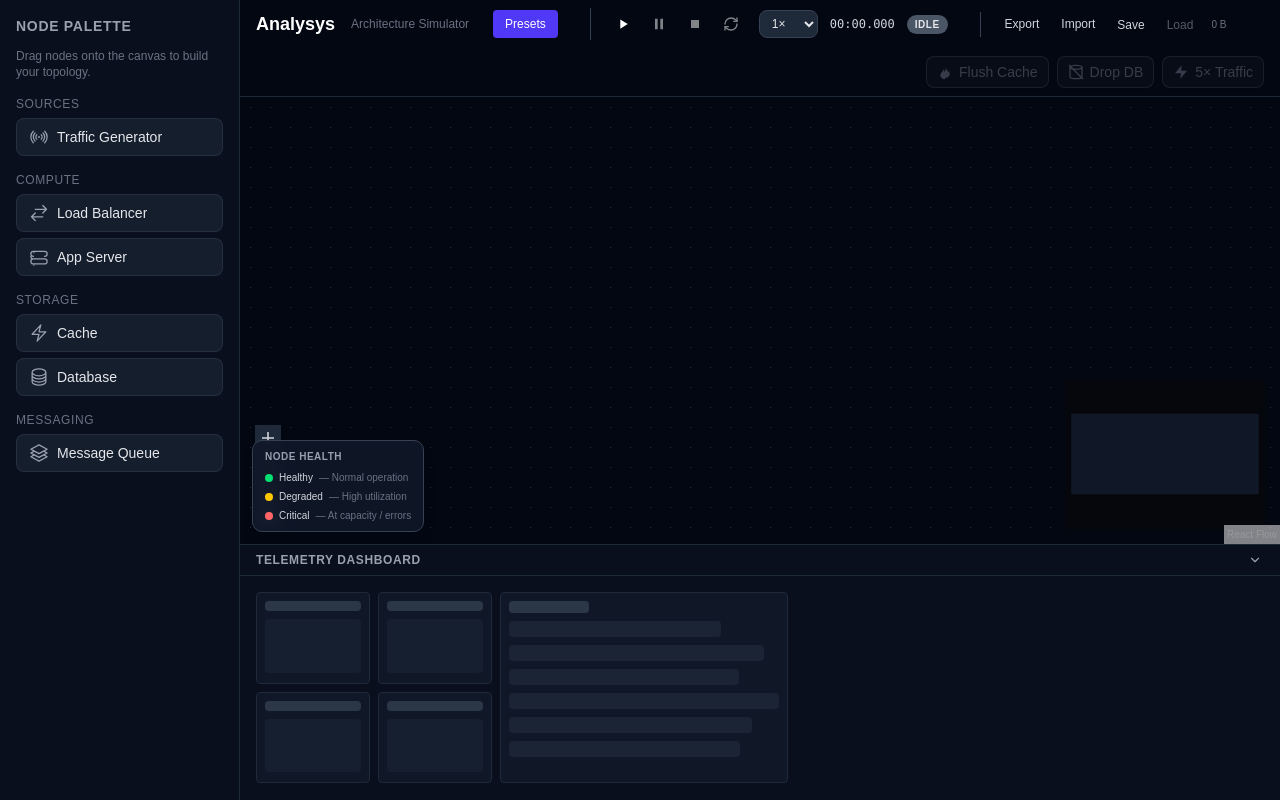
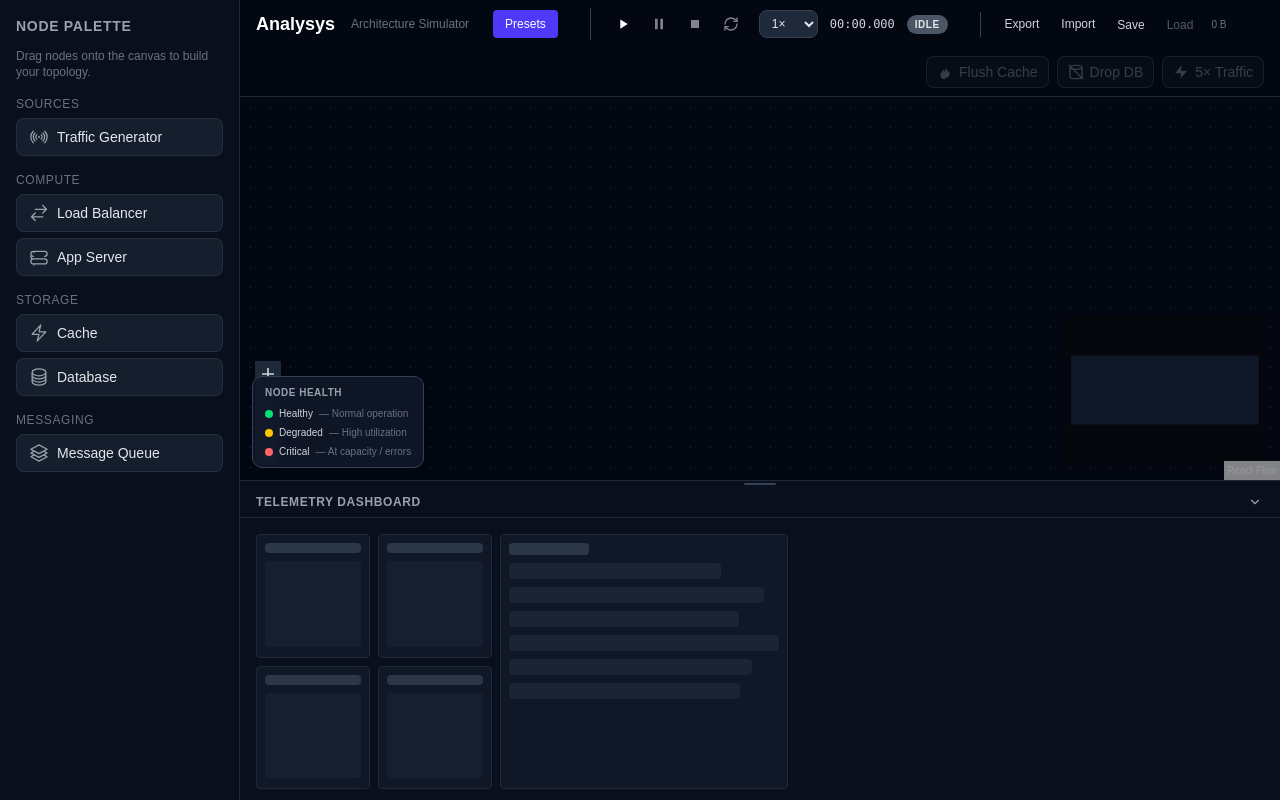
Before and after one commit to Goldenhub/analysys, a React (Vite) app: page / in a window 1280 px wide. Built offline with nearby package versions, Linux system fonts and the light colour scheme.

Commit message:
feat: resizable telemetry dashboard panel
- Drag handle at top of panel to resize (120px–600px range)
- Default height increased from 256px to 320px
- System Overview card no longer overflows
- Collapse/expand toggle still works

```diff
--- a/src/components/telemetry/TelemetryDashboard.tsx
+++ b/src/components/telemetry/TelemetryDashboard.tsx
@@ -1,4 +1,4 @@
-import { useState } from 'react';
+import { useState, useRef, useCallback, useEffect } from 'react';
 import { ChevronDown, ChevronUp } from 'lucide-react';
 import { useSimulationStore } from '@/store/simulationStore';
 import { LatencyChart } from './LatencyChart';
@@ -7,21 +7,76 @@
 import { EventLog } from './EventLog';
 import { DashboardSkeleton } from './DashboardSkeleton';
 
+// ─── Constants ───────────────────────────────────────────────────
+
+const DEFAULT_HEIGHT = 320;
+const MIN_HEIGHT = 120;
+const MAX_HEIGHT = 600;
+const COLLAPSED_HEIGHT = 36;
+
 // ─── Component ───────────────────────────────────────────────────
 
 export function TelemetryDashboard() {
   const [collapsed, setCollapsed] = useState(false);
+  const [panelHeight, setPanelHeight] = useState(DEFAULT_HEIGHT);
+  const isDragging = useRef(false);
+  const startY = useRef(0);
+  const startHeight = useRef(0);
   const metrics = useSimulationStore((s) => s.metrics);
   const eventLog = useSimulationStore((s) => s.eventLog);
 
+  const handleMouseDown = useCallback(
+    (e: React.MouseEvent) => {
+      if (collapsed) return;
+      isDragging.current = true;
+      startY.current = e.clientY;
+      startHeight.current = panelHeight;
+      e.preventDefault();
+    },
+    [collapsed, panelHeight],
+  );
+
+  useEffect(() => {
+    const handleMouseMove = (e: MouseEvent) => {
+      if (!isDragging.current) return;
+      // Dragging upward (negative delta) increases height since the handle is at the top
+      const delta = startY.current - e.clientY;
+      const newHeight = Math.min(MAX_HEIGHT, Math.max(MIN_HEIGHT, startHeight.current + delta));
+      setPanelHeight(newHeight);
+    };
+
+    const handleMouseUp = () => {
+      isDragging.current = false;
+    };
+
+    document.addEventListener('mousemove', handleMouseMove);
+    document.addEventListener('mouseup', handleMouseUp);
+    return () => {
+      document.removeEventListener('mousemove', handleMouseMove);
+      document.removeEventListener('mouseup', handleMouseUp);
+    };
+  }, []);
+
   return (
     <section
-      className={`border-t border-gray-800 bg-gray-900/50 transition-all duration-300 ${
-        collapsed ? 'h-9' : 'h-64'
-      }`}
+      className="border-t border-gray-800 bg-gray-900/50 transition-[height] duration-150"
+      style={{ height: collapsed ? COLLAPSED_HEIGHT : panelHeight }}
       tabIndex={6}
       aria-label="Telemetry dashboard"
     >
+      {/* Drag Handle */}
+      {!collapsed && (
+        <div
+          onMouseDown={handleMouseDown}
+          className="group flex h-[6px] cursor-ns-resize items-center justify-center"
+          aria-label="Resize telemetry panel"
+          role="separator"
+          aria-orientation="horizontal"
+        >
+          <span className="h-[2px] w-8 rounded-full bg-gray-700 transition-colors group-hover:bg-gray-500" />
+        </div>
+      )}
+
       {/* Header */}
       <div className="flex items-center justify-between border-b border-gray-800 px-4 py-1.5">
         <h2 className="text-xs font-semibold uppercase tracking-wider text-gray-400">
@@ -93,7 +148,7 @@
                   <span className="mb-1 block text-[10px] font-medium text-gray-400">
                     System Overview
                   </span>
-                  <div className="grid grid-cols-2 gap-2">
+                  <div className="grid grid-cols-2 gap-2 overflow-auto">
                     <MetricCard
                       label="Total Throughput"
                       value={`${metrics.systemWide.totalThroughput.toFixed(1)} req/s`}
```
